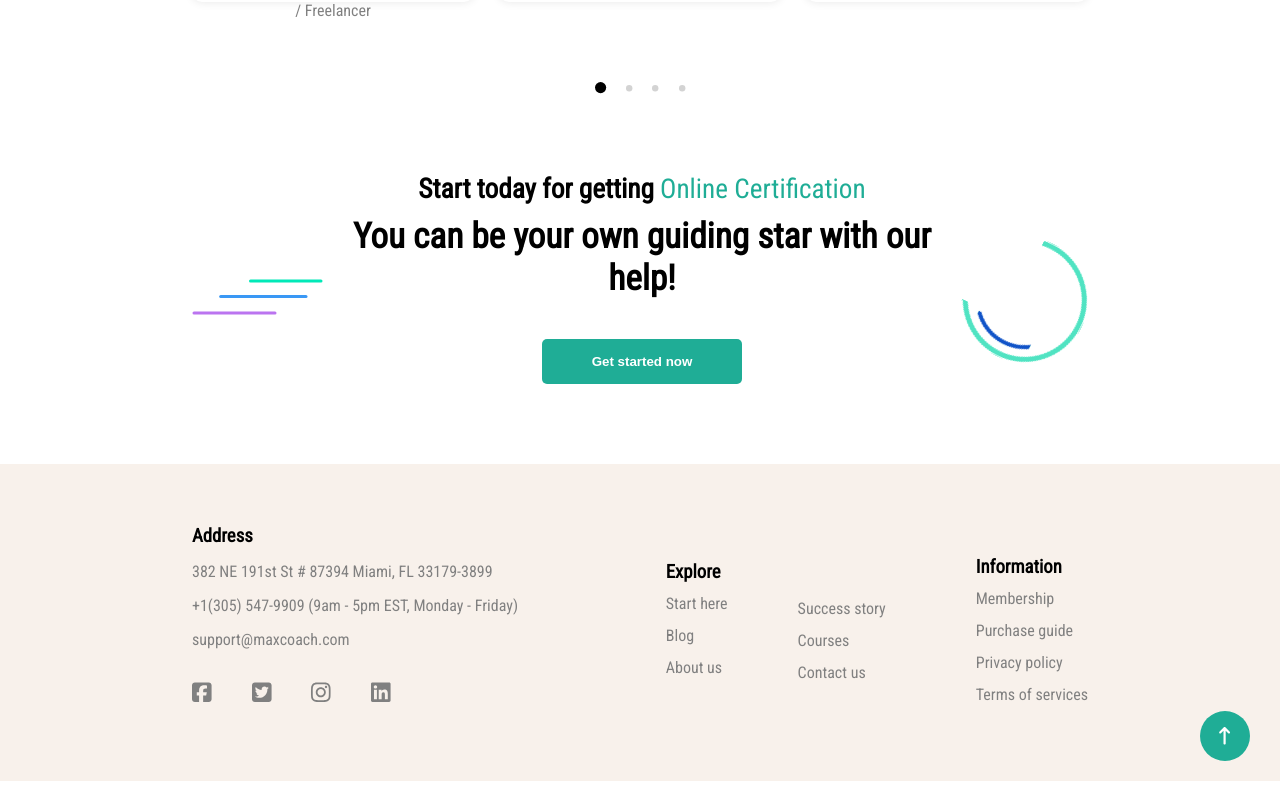
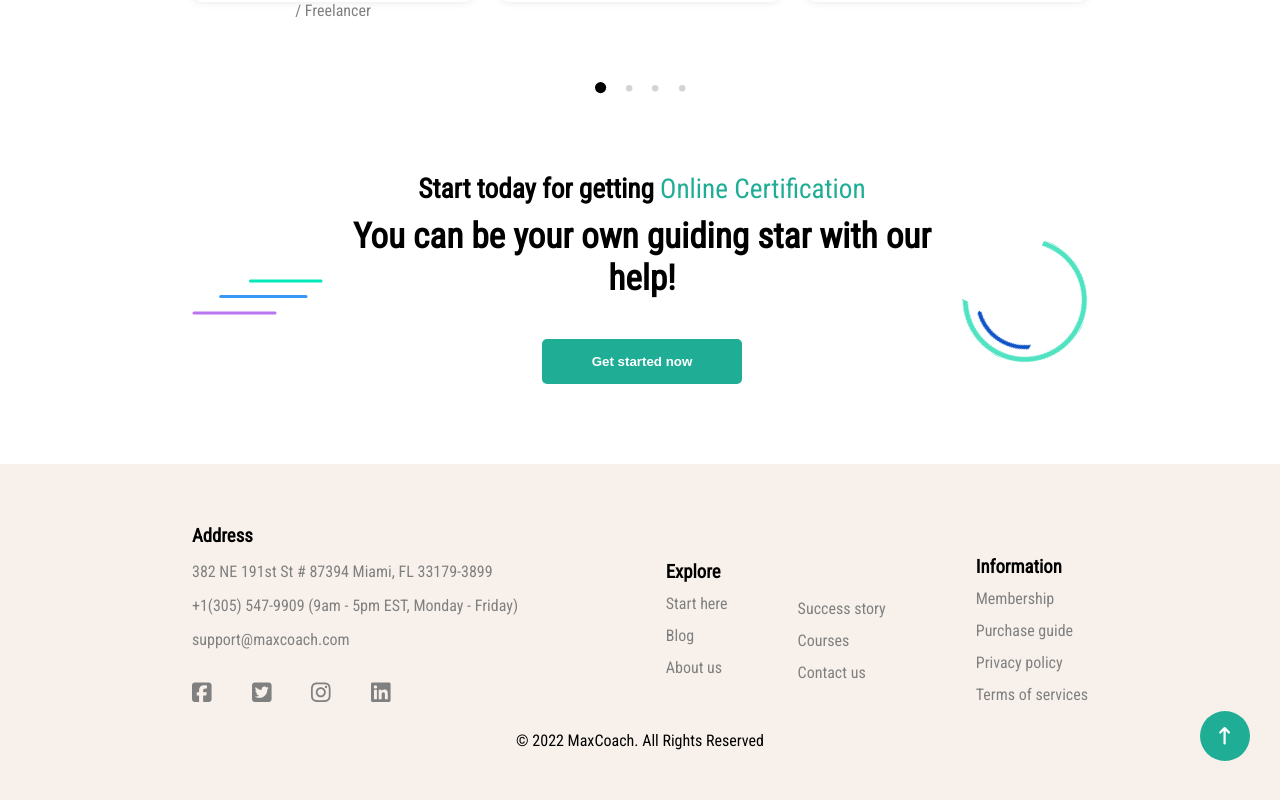
Before and after one commit to Paolo-dev-it/proj-html-vuejs, a Vue app: page / in a window 1280 px wide. Shown: the part 7470-8270 px from the top of the page. Built offline with nearby package versions, Linux system fonts and the light colour scheme.

Commit message:
Created copyright

```diff
--- a/src/components/footer/LinksSectionFooter.vue
+++ b/src/components/footer/LinksSectionFooter.vue
@@ -54,8 +54,11 @@
 
                     </ul>
                 </div>
+            </div>
 
-            </div>
+        </div>
+        <div class="copyright">
+            &#169; 2022 MaxCoach. All Rights Reserved
         </div>
     </div>
 </template>
@@ -172,6 +175,14 @@ export default {
                 transition-duration: 0.5s;
             }
         }
+
+
+    }
+
+    .copyright {
+        display: flex;
+        text-align: center;
+        justify-content: center;
     }
 }
 </style>
```
